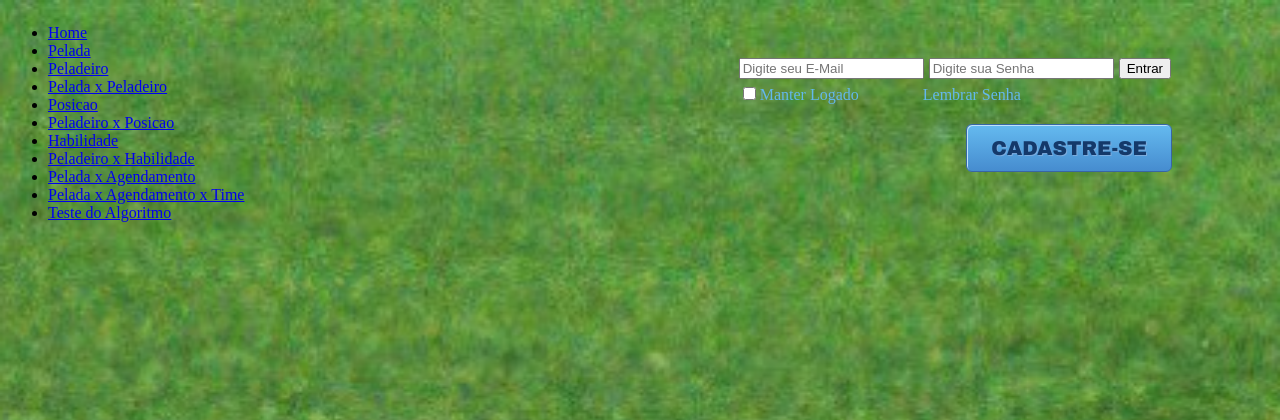
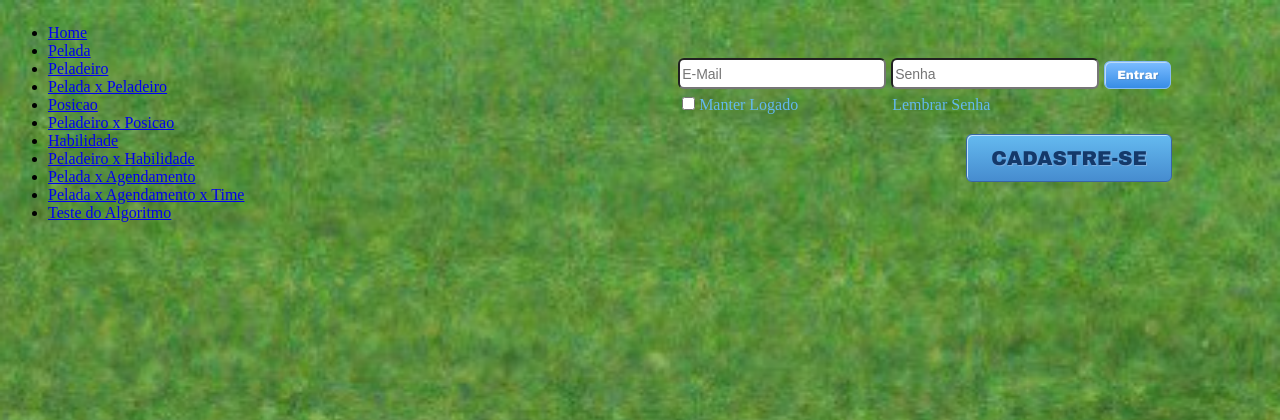
Before and after one commit to eduardocsimoes/PSManager, a PHP site: page /psmanager/ in a window 1280 px wide. Shown: the top 420 px of the page. Run offline with PHP 8.4, Linux system fonts and the light colour scheme; data that the repository does not hold is empty; some libraries are stand-ins or nearby versions.

Commit message:
Projeto Original

```diff
--- a/cadastro.php
+++ b/cadastro.php
@@ -3,7 +3,31 @@
 </div>
     <div class="modal_cadastro">
         <div class="btnfecharcadastro">X</div>
+        <div class="modal-head">
+            <label>Crie sua Conta</label>
+        </div>
         <div class="modal-body">
+            <input type="text" name="firstname" placeholder="Primeiro Nome" required="required" /><br />
+            <input type="text" name="secondname" placeholder="Segundo Nome" required="required" /><br />
+            <input type="text" name="nickname" placeholder="Apelido" required="required" /><br />
+            <input type="email" name="email" value="" placeholder="E-mail" required="required" /><br />
+            <input type="date" name="data_nascimento" value="" placeholder="Data de Nascimento" required="required" /><br />
+            <select name="position" required="required">
+                <option value="-1" selected="selected" disabled="disabled">Selecione Posição</option>
+                <?php
+                    $posicao = new Read();
+                    $posicao->ExeRead('posicao','ORDER BY id_posicao');
+                    if($posicao->getResult()):
+                        foreach($posicao->getResult() as $dadosPosicao):
+                            extract($dadosPosicao);
+                            echo '<option value="'.$id_posicao.'">'.$nome_posicao.'</option>';
+                        endforeach;
+                    else:
+                        WSErro('Desculpe, não existem posições cadastradas!', WS_INFOR);
+                    endif;
+                ?>
+            </select><br />
 
+            <input type="submit" name="submitPeladeiro" value="Cadastrar" />
         </div>
     </div>
--- a/css/style.css
+++ b/css/style.css
@@ -7,6 +7,15 @@
 }
 .menu-principal{
     position: absolute;
+}
+.no-select {
+    -webkit-touch-callout: none;
+    -webkit-user-select: none;
+    -khtml-user-select: none;
+    -moz-user-select: none;
+    -ms-user-select: none;
+    -o-user-select: none;
+    user-select: none;
 }
 .controleusuario{
     position: relative;
@@ -21,9 +30,12 @@
     margin-top: 5px;
 }
 .controleusuario .auxiliar label{
-    margin-right: 60px;
+    margin-right: 90px;
     margin-left: 3px;
     color: #63b8ee;
+}
+.controleusuario .auxiliar label:hover{
+    color: #14396a;
 }
 .controleusuario .auxiliar a{
     text-decoration: none;
@@ -67,22 +79,61 @@
     position:relative;
     top:5px;
 }
+.controleusuario .btnentrar {
+    font-size:12px;
+    font-family:Arial Black;
+    font-weight:normal;
+    -moz-border-radius:6px;
+    -webkit-border-radius:6px;
+    border-radius:6px;
+    border:1px solid #84bbf3;
+    padding:6px 12px;
+    text-decoration:none;
+    background:-moz-linear-gradient( center top, #79bbff 5%, #378de5 100% );
+    background:-ms-linear-gradient( top, #79bbff 5%, #378de5 100% );
+    filter:progid:DXImageTransform.Microsoft.gradient(startColorstr='#79bbff', endColorstr='#378de5');
+    background:-webkit-gradient( linear, left top, left bottom, color-stop(5%, #79bbff), color-stop(100%, #378de5) );
+    background-color:#79bbff;
+    color:#ffffff;
+    display:inline-block;
+    text-shadow:1px 1px 0px #528ecc;
+    -webkit-box-shadow:inset 1px 1px 0px 0px #bbdaf7;
+    -moz-box-shadow:inset 1px 1px 0px 0px #bbdaf7;
+    box-shadow:inset 1px 1px 0px 0px #bbdaf7;
+}
+.controleusuario .btnentrar:hover {
+    background:-moz-linear-gradient( center top, #378de5 5%, #79bbff 100% );
+    background:-ms-linear-gradient( top, #378de5 5%, #79bbff 100% );
+    filter:progid:DXImageTransform.Microsoft.gradient(startColorstr='#378de5', endColorstr='#79bbff');
+    background:-webkit-gradient( linear, left top, left bottom, color-stop(5%, #378de5), color-stop(100%, #79bbff) );
+    background-color:#378de5;
+}
+.controleusuario .btnentrar:active {
+    position:relative;
+    top:1px;
+}
+.inputs{
+    width: 200px;
+    height: 25px;
+    -moz-border-radius:6px;
+    -webkit-border-radius:6px;
+    border-radius:6px;
+    color: gray;
+    font-family: "arial", "verdana", "sans-serif";
+    font-size: 14px;
+}
 .modalcadastro {
     position: fixed;
-    //display: none;
     z-index: 2;
     left: 0;
     top: 101%;
     width: 100%;
     height: 100%;
-    //min-width: 30%;
-    //min-height: 50%;
     overflow: hidden;
     background-color: rgba(0,0,0,0);
 }
 .modal_cadastro{
     position: fixed;
-    //display: none;
     z-index: 2;
     left: 30%;
     top: 101%;
--- a/index.php
+++ b/index.php
@@ -12,16 +12,16 @@ require('./Classes/Config.inc.php');
         <script src="https://ajax.googleapis.com/ajax/libs/jquery/1.7.1/jquery.js"></script>
         <script type="text/javascript" src="<?= INCLUDE_PATH; ?>/js/scriptjs.js"></script>
     </head>
-    <body class="body_home">
+    <body class="body_home no-select">
         <?php
             require('inc/nav.php');
         ?>
 
         <div class="controleusuario">
             <form class="formcontroleusuario" method="POST" action="">
-                <input type="email" name="email" placeholder="Digite seu E-Mail" />
-                <input type="password" name="pass" placeholder="Digite sua Senha" />
-                <input type="submit" name="logar" value="Entrar">
+                <input type="email" name="email" class="inputs" placeholder="E-Mail" />
+                <input type="password" name="pass" class="inputs" placeholder="Senha" />
+                <input type="submit" name="logar" class="btnentrar" value="Entrar">
             </form>
 
             <div class="auxiliar">
--- a/js/scriptjs.js
+++ b/js/scriptjs.js
@@ -18,4 +18,19 @@ $(document).ready(function(){
         $('.modalcadastro').animate({top: alturaFim},tempoModal);
         $('.modal_cadastro').animate({top: alturaFim},tempoModal);
     });
+
+    $('.auxiliar label').click(function(){
+        var checked = $('.manterlogado').attr('checked');
+
+        if(checked != 'checked'){
+            $('.manterlogado').attr('checked','checked');
+        }
+        else{
+            $('.manterlogado').removeAttr('checked');
+        }
+        /*
+        $('.seuCheckbox').attr('checked','checked');
+        //desmarcar
+        $('.seuCheckbox').removeAttr('checked');*/
+    });
 });
```
Lines whose indentation alone changed are shown as unchanged.
